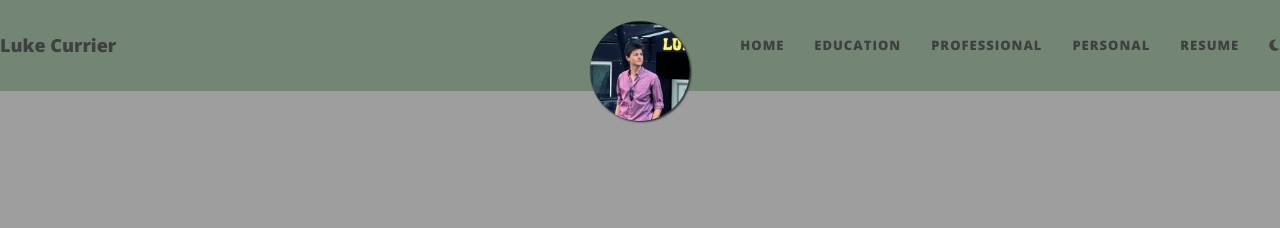
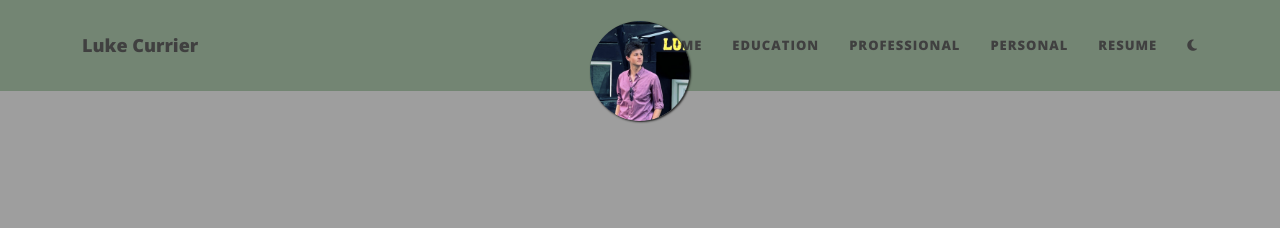
Before and after one commit to lukecurrier/lukecurrier.github.io, a Jekyll site: the page built from index.md, in a window 1280 px wide. Shown: the top 228 px of the page. Built offline with Jekyll 4.4.1, drawn with Linux system fonts in a browser that asks for light colours.

Commit message:
fixed nav?

```diff
--- a/_includes/nav.html
+++ b/_includes/nav.html
@@ -1,4 +1,5 @@
 <nav class="navbar navbar-expand-xl navbar-light fixed-top navbar-custom {% if page.nav-short %}top-nav-short-permanent{% else %}top-nav-regular{% endif %}">
+<div class="container-xl">
 
   {%- if site.title-img -%}
     <a class="navbar-brand navbar-brand-logo" href="{{ '' | absolute_url }}"><img alt="{{ site.title }} Logo" src="{{ site.title-img | relative_url}}"/></a>
@@ -62,6 +63,7 @@
     </div>
   {% endif %}
 
+</div>
 </nav>
 
 {% include search.html %}
```
